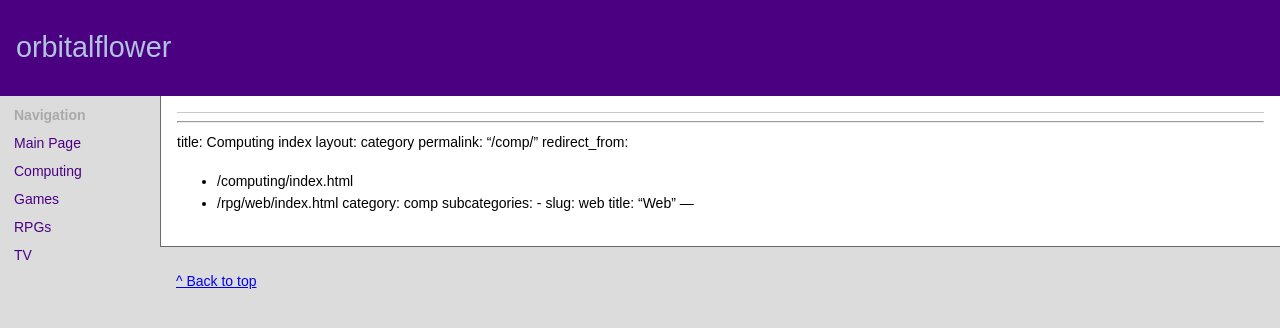
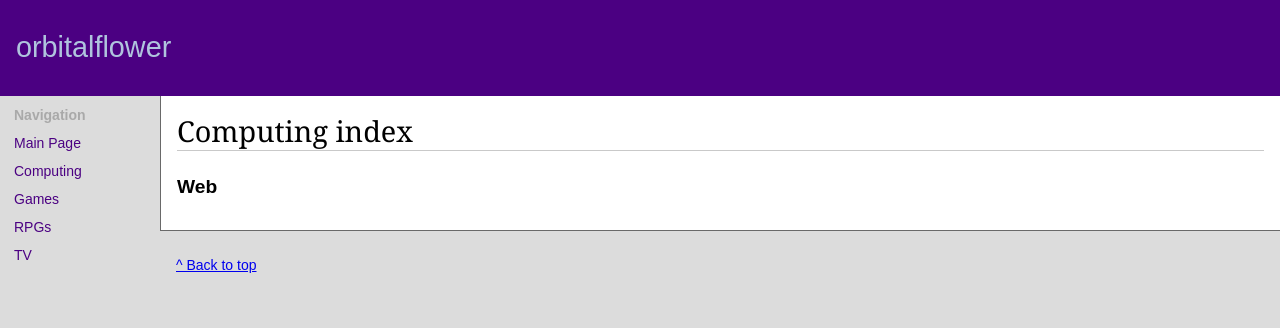
Before and after one commit to orbitalflower/orbitalflower.github.io, a Jekyll site: the page built from categories/comp.md, in a window 1280 px wide. Shown: the top 328 px of the page. Built offline with Jekyll 4.4.1, drawn with Linux system fonts in a browser that asks for light colours; our own code applies the rules of GitHub Pages for plain Markdown files.

Commit message:
Minor fixes

```diff
--- a/categories/comp.md
+++ b/categories/comp.md
@@ -1,11 +1,10 @@
-
 ---
 title: Computing index
 layout: category
 permalink: "/comp/"
 redirect_from:
   - /computing/index.html
-  - /rpg/web/index.html
+  - /comp/web/index.html
 category: comp
 subcategories:
   -
```
Also changed, not shown: _posts/2017-08-02-star-trek-trivia.md (+0 -7 lines).
